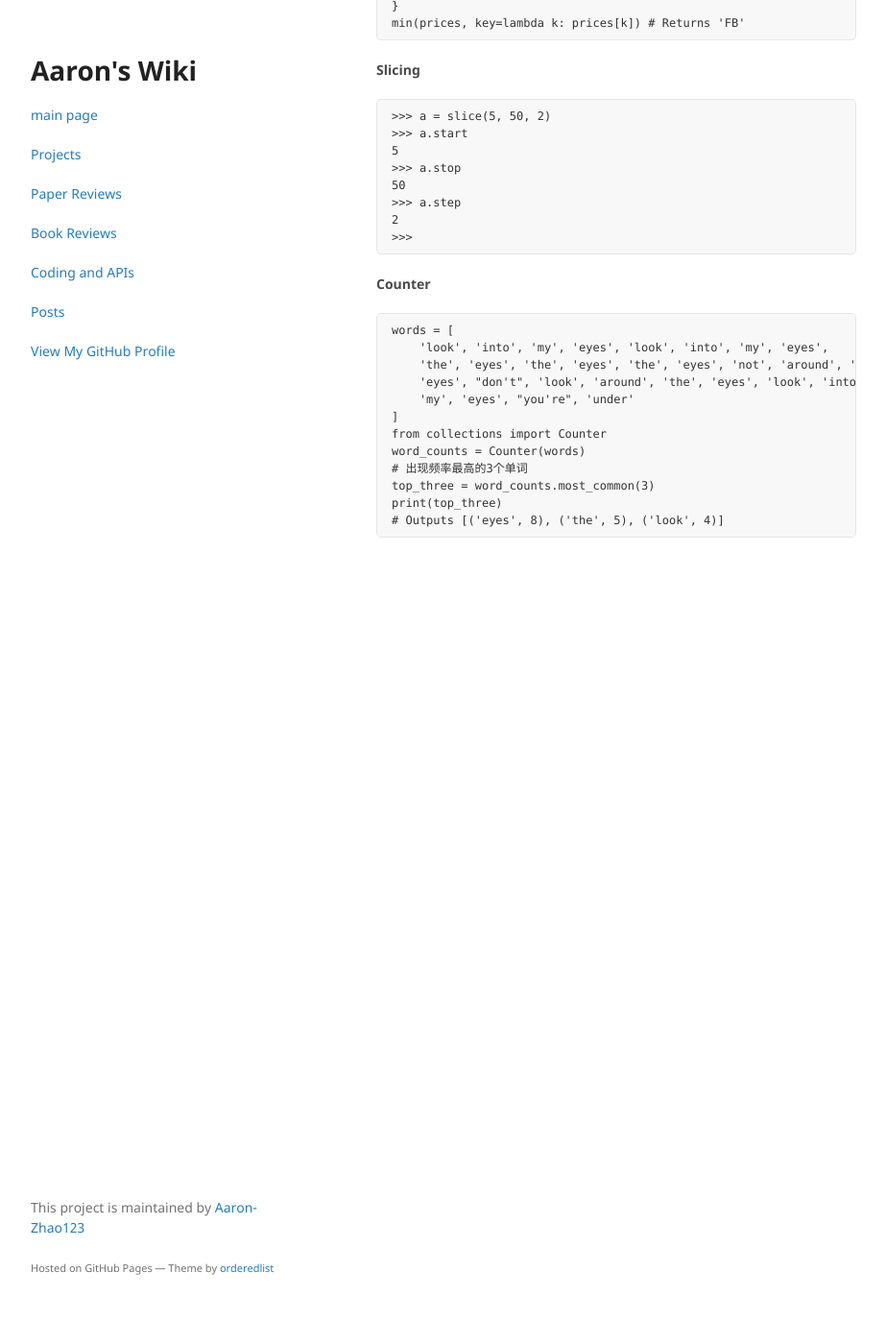
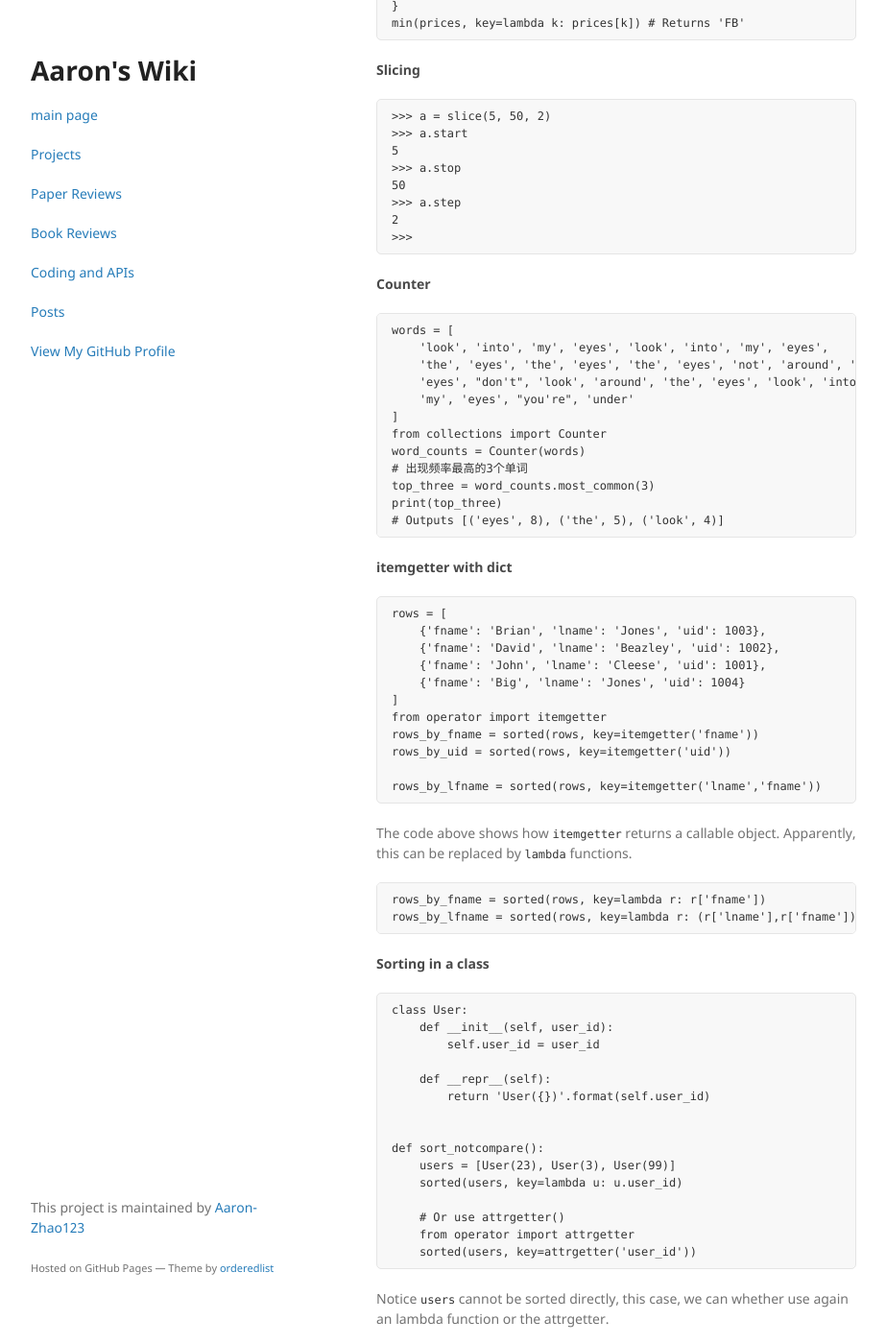
Before and after one commit to Aaron-Zhao123/blog, a Jekyll site: the page built from books/books_index.md, in a window 1280 px wide and 1400 px high, scrolled down 2437 px. Shown: the whole window at 96% size, without its empty margins (178-1101 px from the left). Built offline with Jekyll 4.4.1, drawn with Linux system fonts in a browser that asks for light colours; our own code applies the rules of GitHub Pages for plain Markdown files; some of the changed text lies outside the part shown.

Commit message:
added notes

````diff
--- a/books/books_index.md
+++ b/books/books_index.md
@@ -152,3 +152,69 @@ top_three = word_counts.most_common(3)
 print(top_three)
 # Outputs [('eyes', 8), ('the', 5), ('look', 4)]
 ```
+
+#### itemgetter with dict
+```Python
+rows = [
+    {'fname': 'Brian', 'lname': 'Jones', 'uid': 1003},
+    {'fname': 'David', 'lname': 'Beazley', 'uid': 1002},
+    {'fname': 'John', 'lname': 'Cleese', 'uid': 1001},
+    {'fname': 'Big', 'lname': 'Jones', 'uid': 1004}
+]
+from operator import itemgetter
+rows_by_fname = sorted(rows, key=itemgetter('fname'))
+rows_by_uid = sorted(rows, key=itemgetter('uid'))
+
+rows_by_lfname = sorted(rows, key=itemgetter('lname','fname'))
+```
+The code above shows how ```itemgetter``` returns a callable object. Apparently, this can be replaced by ```lambda``` functions.
+```Python
+rows_by_fname = sorted(rows, key=lambda r: r['fname'])
+rows_by_lfname = sorted(rows, key=lambda r: (r['lname'],r['fname']))
+```
+
+#### Sorting in a class
+```Python
+class User:
+    def __init__(self, user_id):
+        self.user_id = user_id
+
+    def __repr__(self):
+        return 'User({})'.format(self.user_id)
+
+
+def sort_notcompare():
+    users = [User(23), User(3), User(99)]
+    sorted(users, key=lambda u: u.user_id)
+
+    # Or use attrgetter()
+    from operator import attrgetter
+    sorted(users, key=attrgetter('user_id'))
+```
+
+Notice ```users``` cannot be sorted directly, this case, we can whether use again an lambda function or the attrgetter.
+
+#### groupby
+```Python
+rows = [
+    {'address': '5412 N CLARK', 'date': '07/01/2012'},
+    {'address': '5148 N CLARK', 'date': '07/04/2012'},
+    {'address': '5800 E 58TH', 'date': '07/02/2012'},
+    {'address': '2122 N CLARK', 'date': '07/03/2012'},
+    {'address': '5645 N RAVENSWOOD', 'date': '07/02/2012'},
+    {'address': '1060 W ADDISON', 'date': '07/02/2012'},
+    {'address': '4801 N BROADWAY', 'date': '07/01/2012'},
+    {'address': '1039 W GRANVILLE', 'date': '07/04/2012'},
+]
+from operator import itemgetter
+from itertools import groupby
+
+# Sort by the desired field first
+rows.sort(key=itemgetter('date'))
+# Iterate in groups
+for date, items in groupby(rows, key=itemgetter('date')):
+    print(date)
+    for i in items:
+        print(' ', i)
+```
+Firstly sort the list using ```itemgetter```, it then shows how to use group by, each group is produced by date.
````
Also changed, not shown: papers/speech/speech.md (+7 -3 lines).
